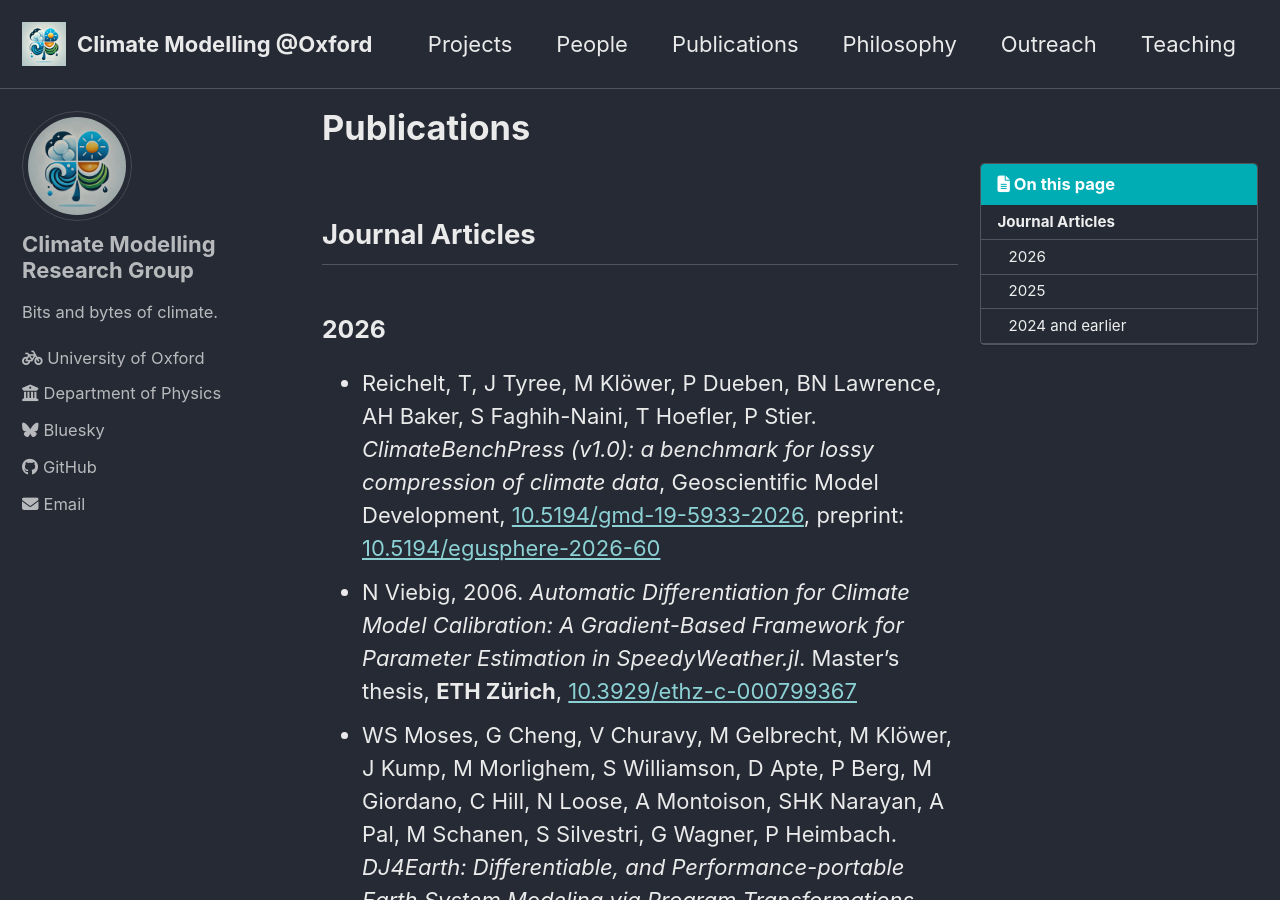
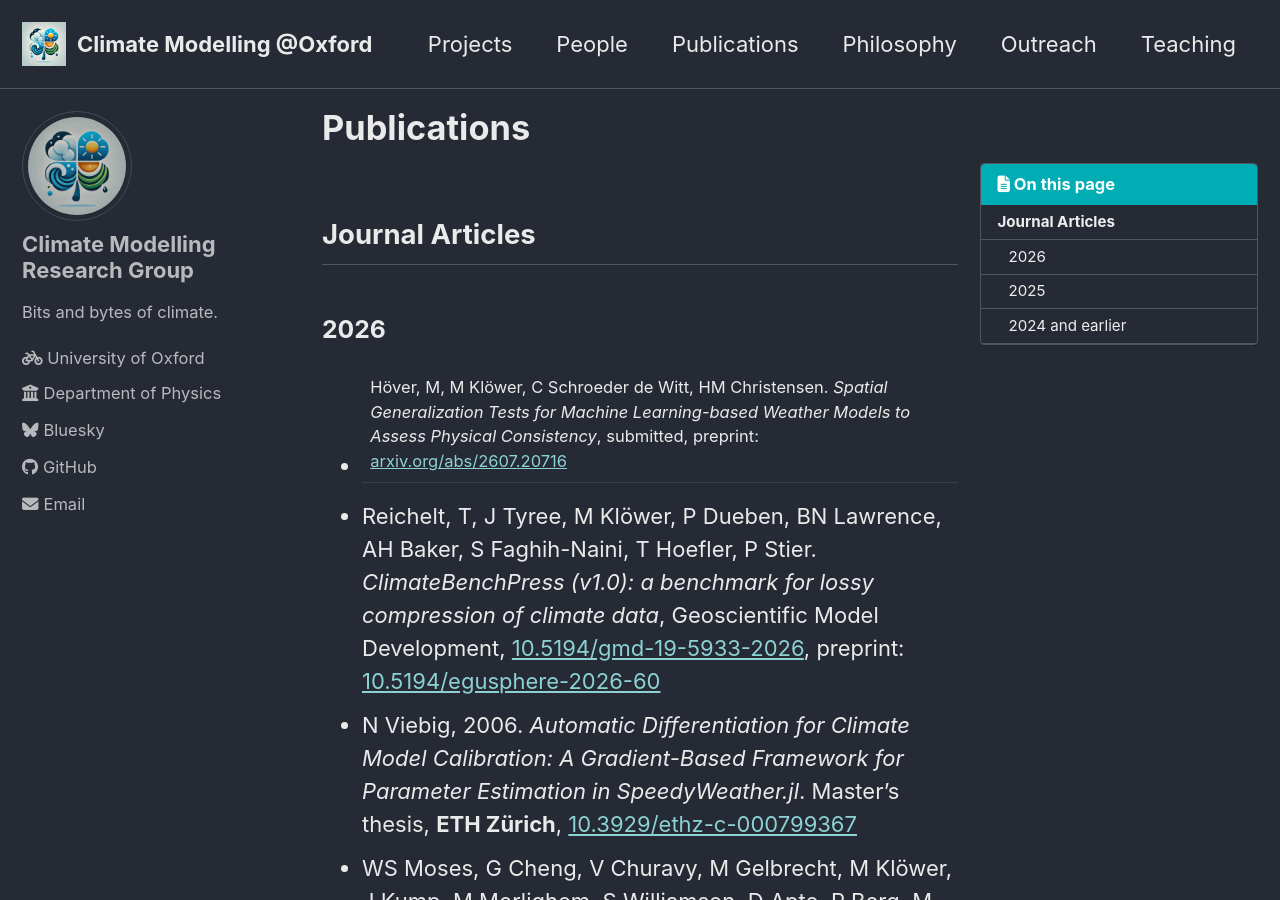
Before and after one commit to climate-modelling/climate-modelling.github.io, a Jekyll site: the page built from _pages/publications.md, in a window 1280 px wide and 900 px high. Built offline with Jekyll 4.4.1, drawn with Linux system fonts in a browser that asks for light colours; cached includes are drawn as plain includes.

Commit message:
Add new journal article to publications

```diff
--- a/_pages/publications.md
+++ b/_pages/publications.md
@@ -10,6 +10,7 @@ toc_sticky: true
 
 ### 2026
 
+- Höver, M, M Klöwer, C Schroeder de Witt, HM Christensen. *Spatial Generalization Tests for Machine Learning-based Weather Models to Assess Physical Consistency*, submitted, preprint: [arxiv.org/abs/2607.20716](https://arxiv.org/abs/2607.20716)|
 - Reichelt, T, J Tyree, M Klöwer, P Dueben, BN Lawrence, AH Baker, S Faghih-Naini, T Hoefler, P Stier. *ClimateBenchPress (v1.0): a benchmark for lossy compression of climate data*, Geoscientific Model Development, [10.5194/gmd-19-5933-2026](https://doi.org/10.5194/gmd-19-5933-2026), preprint: [10.5194/egusphere-2026-60](https://doi.org/10.5194/egusphere-2026-60)
 - N Viebig, 2006. *Automatic Differentiation for Climate Model Calibration: A Gradient-Based Framework for Parameter Estimation in SpeedyWeather.jl*. Master's thesis, **ETH Zürich**, [10.3929/ethz-c-000799367](https://doi.org/10.3929/ethz-c-000799367)
 - WS Moses, G Cheng, V Churavy, M Gelbrecht, M Klöwer, J Kump, M Morlighem, S Williamson, D Apte, P Berg, M Giordano, C Hill, N Loose, A Montoison, SHK Narayan, A Pal, M Schanen, S Silvestri, G Wagner, P Heimbach. *DJ4Earth: Differentiable, and Performance-portable Earth System Modeling via Program Transformations*, **Journal of Advances in Modeling Earth Systems**, [10.1029/2025MS005615](https://doi.org/10.1029/2025MS005615), preprint: [10.22541/essoar.176314951.18114616/v2](https://doi.org/10.22541/essoar.176314951.18114616/v2)
```
